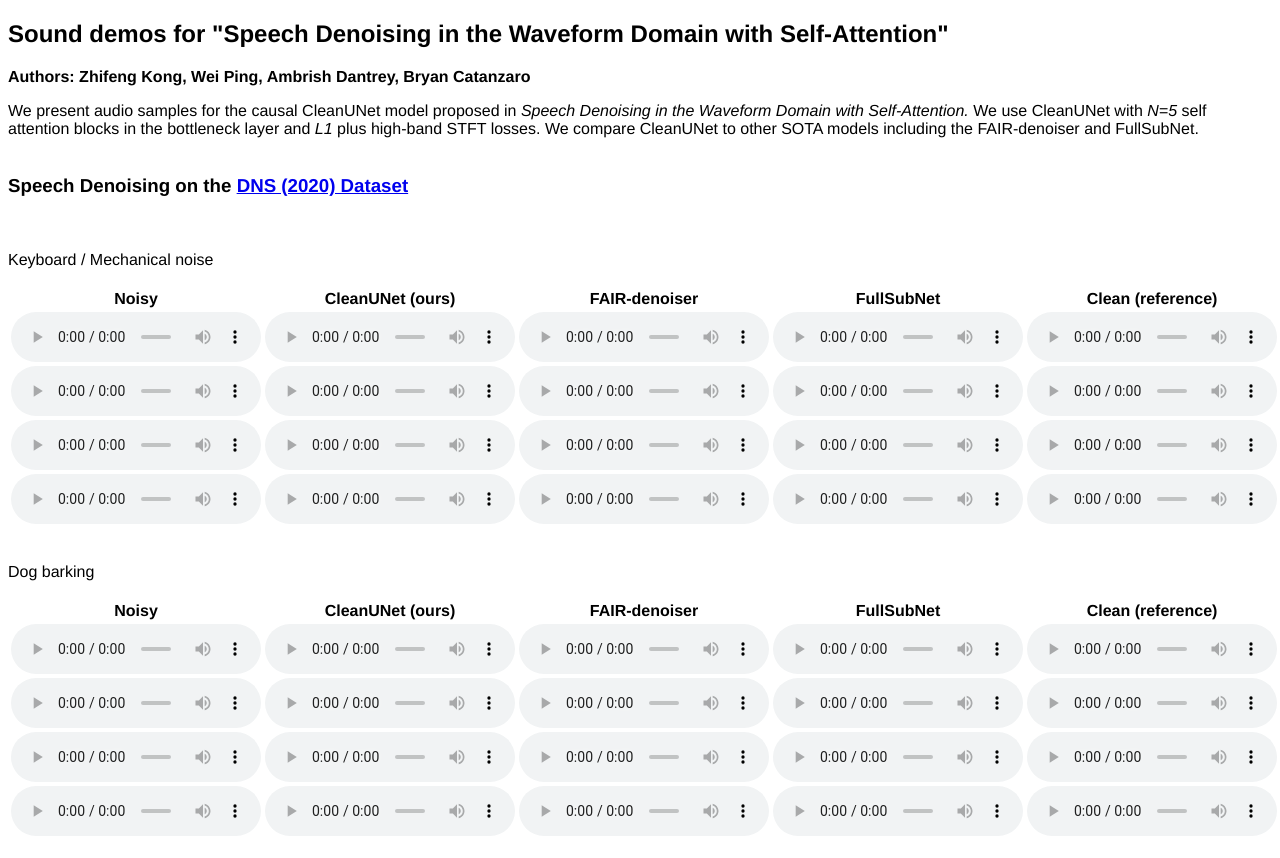
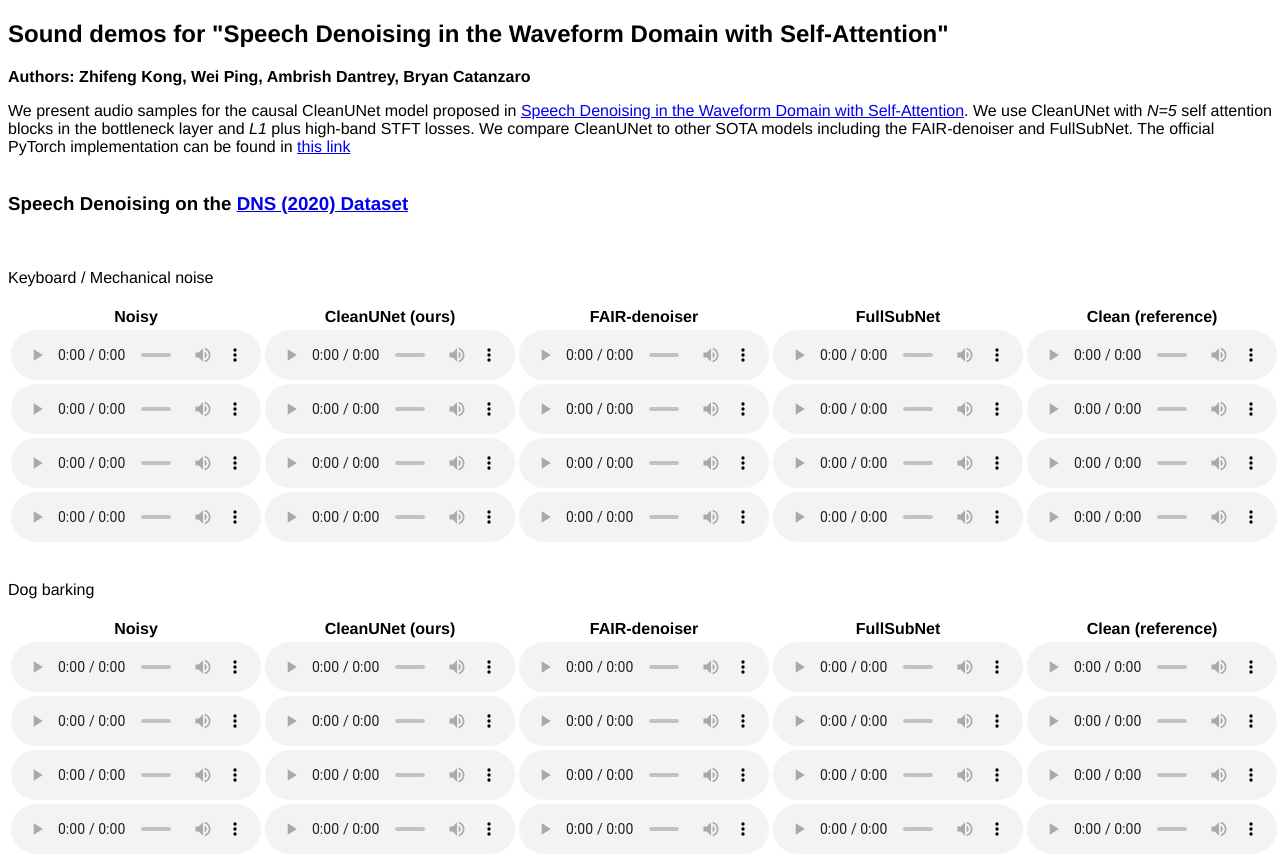
Before and after one commit to CleanUNet/CleanUNet.github.io, a plain HTML site: page index.html in a window 1280 px wide. Shown: the top 858 px of the page. Drawn offline with Linux system fonts and the light colour scheme.

Commit message:
Update index.html

```diff
--- a/index.html
+++ b/index.html
@@ -11,9 +11,10 @@
     <p><b>Authors: Zhifeng Kong, Wei Ping, Ambrish Dantrey, Bryan Catanzaro </b></p>
 
     We present audio samples for the causal CleanUNet model proposed in
-    <i> Speech Denoising in the Waveform Domain with Self-Attention.</i>
+    <a href="https://arxiv.org/abs/2202.07790"> Speech Denoising in the Waveform Domain with Self-Attention</a>.
     We use CleanUNet with <var>N=5</var> self attention blocks in the bottleneck layer and <var>L1</var> plus high-band STFT losses.
     We compare CleanUNet to other SOTA models including the FAIR-denoiser and FullSubNet.
+    The official PyTorch implementation can be found in <a href="https://github.com/nvidia/cleanunet"> this link</a>
 
   <body style="font-family: Helvetica">
   <!-- <body style="font-family: Palatino, serif"> -->
```
